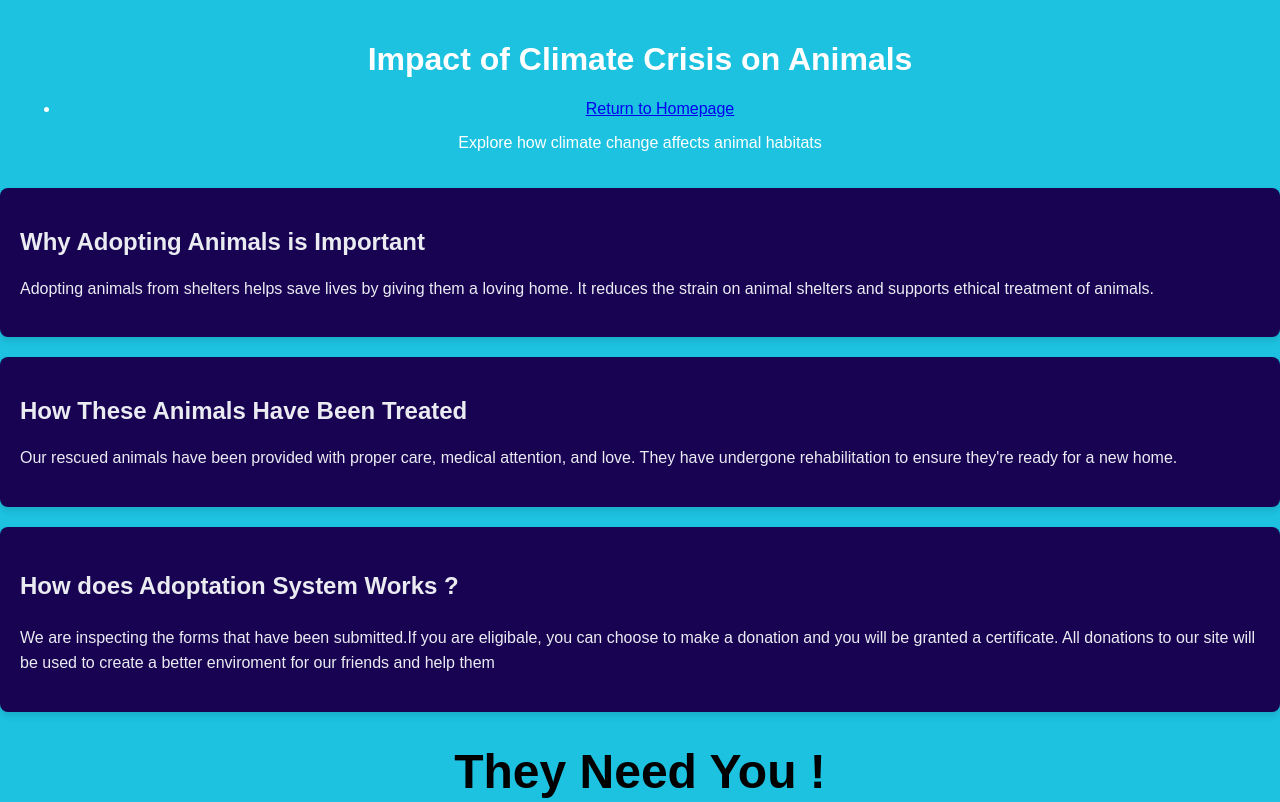
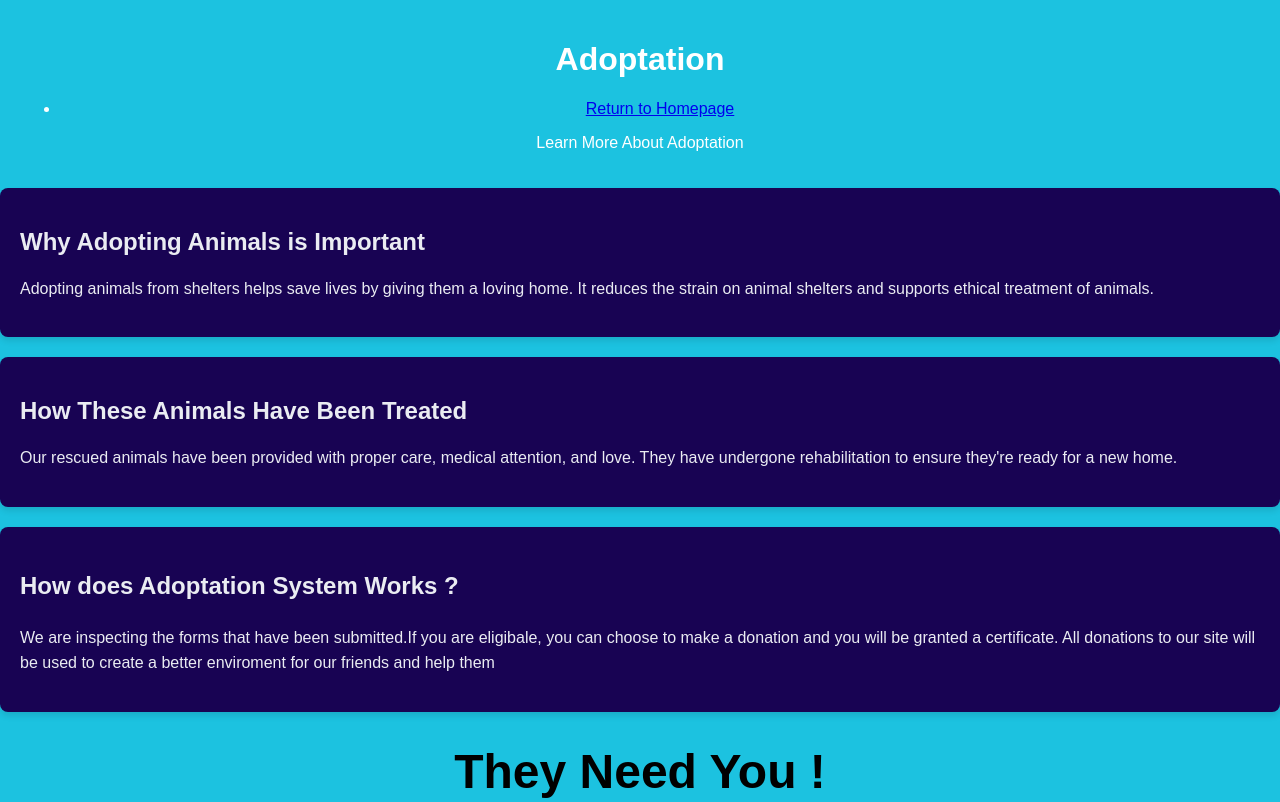
Before and after one commit to Rivadeus/Climate-Crisis, a plain HTML site: page adopt.html in a window 1280 px wide. Shown: the top 802 px of the page. Drawn offline with Linux system fonts and the light colour scheme.

Commit message:
adopt.html

```diff
--- a/adopt.html
+++ b/adopt.html
@@ -7,13 +7,13 @@
 </head>
 <body>
     <header>
-        <h1>Impact of Climate Crisis on Animals</h1>
+        <h1>Adoptation</h1>
         <nav>
           <ul>
             <li><a href="index.html" class="nav-link">Return to Homepage</a></li>
           </ul>
         </nav>
-        <p>Explore how climate change affects animal habitats</p>
+        <p>Learn More About Adoptation </p>
       </header>
     <div class = "why">
         <h2>Why Adopting Animals is Important</h2>
```
